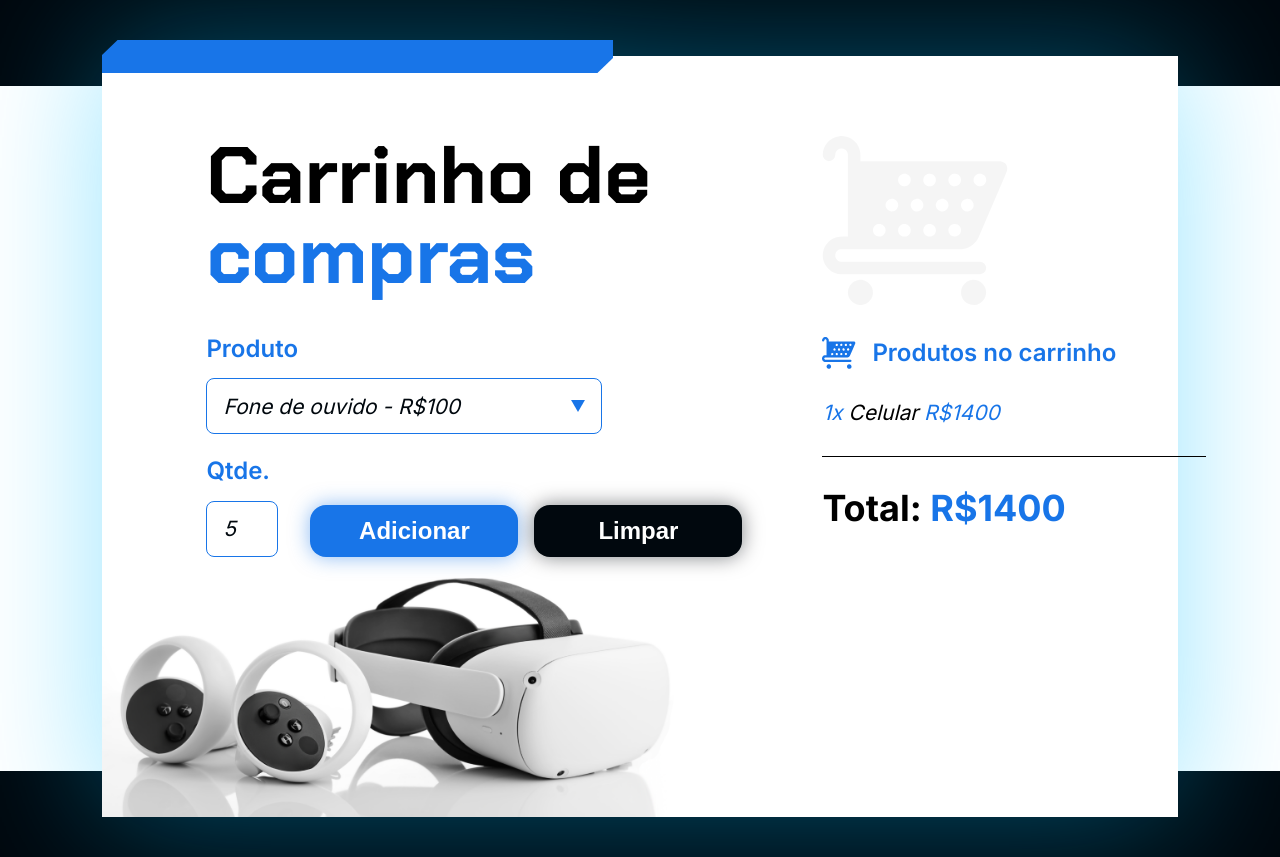
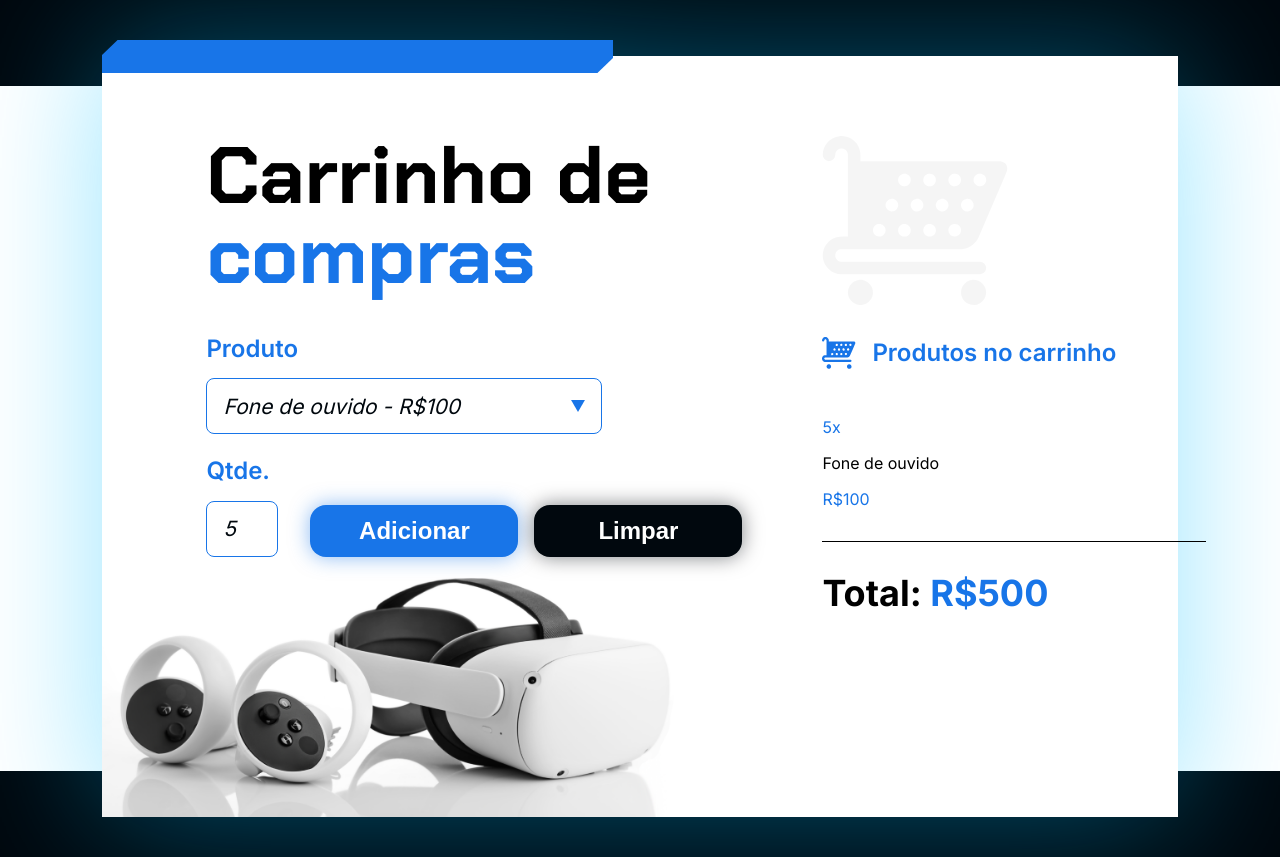
Before and after one commit to DouglasYHWH-Developer/curso-back-end-alura, a plain HTML site: page Praticando_logica-projeto_inicial/carrinho-compras/index.html in a window 1280 px wide. Both pictures are taken after typing "5" into the empty fields and a click on the button "Adicionar". Drawn offline with Linux system fonts and the light colour scheme.

Commit message:
Lógica de programação desenvolvida para o projeto "carrinho de compras"

```diff
--- a/Praticando_logica-projeto_inicial/carrinho-compras/index.html
+++ b/Praticando_logica-projeto_inicial/carrinho-compras/index.html
@@ -46,25 +46,21 @@
         </section>
       </form>
     </section>
+
     <section class="carrinho">
       <img src="./assets/carrinho-cinza.svg" alt="Imagem de um carrinho de compras cinza">
-
       <div class="titulo-wrapper">
         <img src="./assets/icone-carrinho.svg" alt="ícone de carrinho">
-
         <h2 class="carrinho__titulo">Produtos no carrinho</h2>
       </div>
-
       <section class="carrinho__produtos" id="lista-produtos">
         <section class="carrinho__produtos__produto">
-          <span class="texto-azul">1x</span> Celular <span class="texto-azul">R$1400</span>
+
         </section>
       </section>
-
       <div class="divisoria"></div>
-
       <p class="carrinho__total">
-        Total: <span class="texto-azul" id="valor-total">R$1400</span>
+        Total: <span class="texto-azul" id="valor-total">R$0,00</span>
       </p>
     </section>
   </main>
--- a/Praticando_logica-projeto_inicial/carrinho-compras/js/app.js
+++ b/Praticando_logica-projeto_inicial/carrinho-compras/js/app.js
@@ -0,0 +1,46 @@
+function adicionar(){
+    let produto = document.getElementById('produto').value;
+    let quantidade = parseInt(document.getElementById('quantidade').value);
+    let {nomeProduto, precoUnitario} = formatarDadosProduto(produto);
+    let subTotal = quantidade * precoUnitario;
+
+//  let nomePrduto = produto.split('-')[0];
+//  let precoUnitario = produto.split('R$')[1];
+
+
+    adicionarProdutosNaTela(quantidade, nomeProduto, precoUnitario, subTotal);
+
+}
+
+function formatarDadosProduto(textoProduto){
+    let [nomeProduto, valorProduto] = textoProduto.split('-');
+    let valorProdutoFormatado = parseFloat(valorProduto.replace(' R$', ''));
+    let precoUnitario = valorProdutoFormatado;
+
+    return {nomeProduto, precoUnitario}
+}
+
+function adicionarProdutosNaTela(qtd, nomeProduto, precoUnitario, subTotal) {
+    let listaDeProdutos = document.getElementById('lista-produtos');
+    let campoTotal = document.getElementById('valor-total');
+
+    listaDeProdutos.innerHTML += `
+    <section class="carrinho__produtos">
+        <span class="texto-azul">${qtd}x</span> ${nomeProduto}
+        <span class="texto-azul">R$${precoUnitario}</span>
+    </section>`
+
+    let totalAtual = parseFloat(campoTotal.textContent.replace('R$', '')) || 0;
+    let totalGeral = totalAtual + subTotal;
+    campoTotal.textContent = `R$${totalGeral}`
+}
+
+
+function limpar(){
+    let listaDeProdutos = document.getElementById('lista-produtos');
+    let campoTotal = document.getElementById('valor-total');
+
+    listaDeProdutos.innerHTML = '';
+    campoTotal.textContent = 'R$0,00';
+
+}
```
